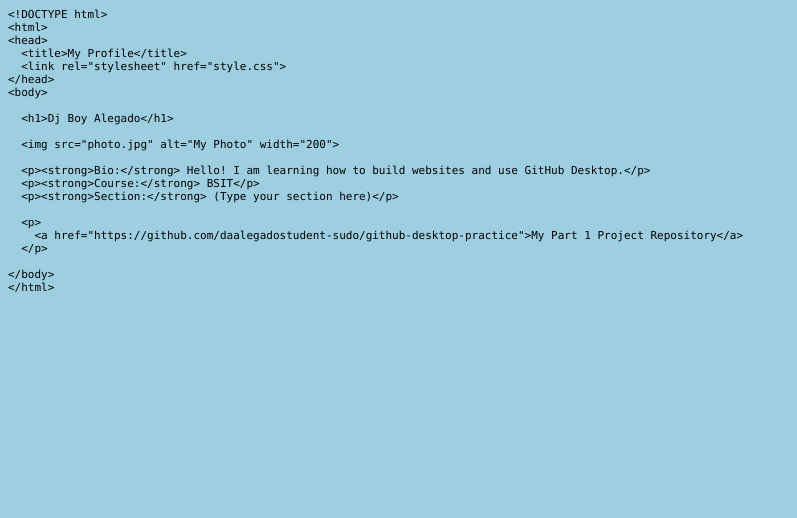
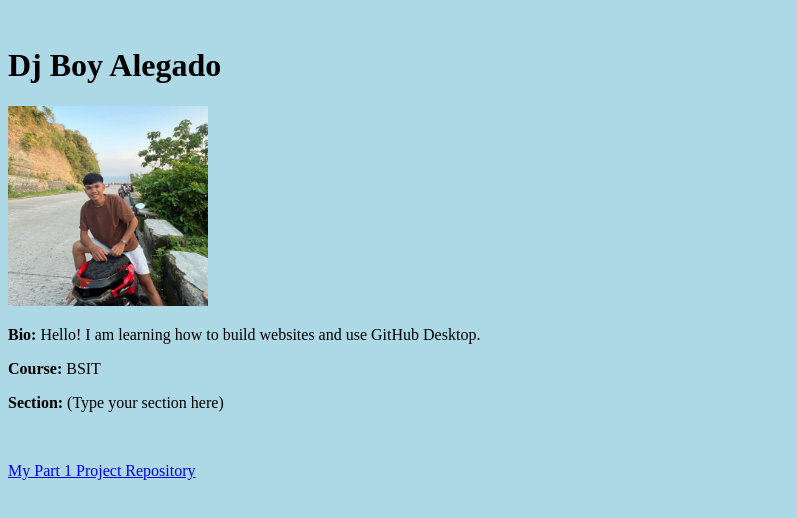
Before and after one commit to daalegadostudent-sudo/daalegadostudent-sudo.github.io, a plain HTML site: page index.html in a window 1280 px wide. Shown: the whole page, without its empty margins (0-797 px from the left). Drawn offline with Linux system fonts and the light colour scheme.

Commit message:
Update index.html

```diff
--- a/index.html
+++ b/index.html
@@ -1,40 +1,22 @@
-<!DOCTYPE html PUBLIC "-//W3C//DTD HTML 4.01//EN" "http://www.w3.org/TR/html4/strict.dtd">
+<!DOCTYPE html>
 <html>
 <head>
-  <meta http-equiv="Content-Type" content="text/html; charset=utf-8">
-  <meta http-equiv="Content-Style-Type" content="text/css">
   <title>My Profile</title>
-  <meta name="Generator" content="Cocoa HTML Writer">
-  <meta name="CocoaVersion" content="2022.7">
-  <style type="text/css">
-    body {background-color: #9ecfe0}
-    p.p1 {margin: 0.0px 0.0px 0.0px 0.0px; font: 11.0px Menlo; color: #000000; -webkit-text-stroke: #000000}
-    p.p2 {margin: 0.0px 0.0px 0.0px 0.0px; font: 11.0px Menlo; color: #000000; -webkit-text-stroke: #000000; min-height: 13.0px}
-    span.s1 {font-kerning: none}
-  </style>
+  <link rel="stylesheet" href="style.css">
 </head>
 <body>
-<p class="p1"><span class="s1">&lt;!DOCTYPE html&gt;</span></p>
-<p class="p1"><span class="s1">&lt;html&gt;</span></p>
-<p class="p1"><span class="s1">&lt;head&gt;</span></p>
-<p class="p1"><span class="s1"><span class="Apple-converted-space">  </span>&lt;title&gt;My Profile&lt;/title&gt;</span></p>
-<p class="p1"><span class="s1"><span class="Apple-converted-space">  </span>&lt;link rel="stylesheet" href="style.css"&gt;</span></p>
-<p class="p1"><span class="s1">&lt;/head&gt;</span></p>
-<p class="p1"><span class="s1">&lt;body&gt;</span></p>
-<p class="p2"><span class="s1"></span><br></p>
-<p class="p1"><span class="s1"><span class="Apple-converted-space">  </span>&lt;h1&gt;Dj Boy Alegado&lt;/h1&gt;</span></p>
-<p class="p2"><span class="s1"><span class="Apple-converted-space">  </span></span></p>
-<p class="p1"><span class="s1"><span class="Apple-converted-space">  </span>&lt;img src="photo.jpg" alt="My Photo" width="200"&gt;</span></p>
-<p class="p2"><span class="s1"></span><br></p>
-<p class="p1"><span class="s1"><span class="Apple-converted-space">  </span>&lt;p&gt;&lt;strong&gt;Bio:&lt;/strong&gt; Hello! I am learning how to build websites and use GitHub Desktop.&lt;/p&gt;</span></p>
-<p class="p1"><span class="s1"><span class="Apple-converted-space">  </span>&lt;p&gt;&lt;strong&gt;Course:&lt;/strong&gt; BSIT&lt;/p&gt;</span></p>
-<p class="p1"><span class="s1"><span class="Apple-converted-space">  </span>&lt;p&gt;&lt;strong&gt;Section:&lt;/strong&gt; (Type your section here)&lt;/p&gt;</span></p>
-<p class="p2"><span class="s1"></span><br></p>
-<p class="p1"><span class="s1"><span class="Apple-converted-space">  </span>&lt;p&gt;</span></p>
-<p class="p1"><span class="s1"><span class="Apple-converted-space">    </span>&lt;a href="https://github.com/daalegadostudent-sudo/github-desktop-practice"&gt;My Part 1 Project Repository&lt;/a&gt;</span></p>
-<p class="p1"><span class="s1"><span class="Apple-converted-space">  </span>&lt;/p&gt;</span></p>
-<p class="p2"><span class="s1"></span><br></p>
-<p class="p1"><span class="s1">&lt;/body&gt;</span></p>
-<p class="p1"><span class="s1">&lt;/html&gt;</span></p>
+
+  <h1>Dj Boy Alegado</h1>
+
+  <img src="photo.jpg" alt="My Photo" width="200">
+
+  <p><strong>Bio:</strong> Hello! I am learning how to build websites and use GitHub Desktop.</p>
+  <p><strong>Course:</strong> BSIT</p>
+  <p><strong>Section:</strong> (Type your section here)</p>
+
+  <p>
+    <a href="https://github.com/daalegadostudent-sudo/github-desktop-practice">My Part 1 Project Repository</a>
+  </p>
+
 </body>
 </html>
```
